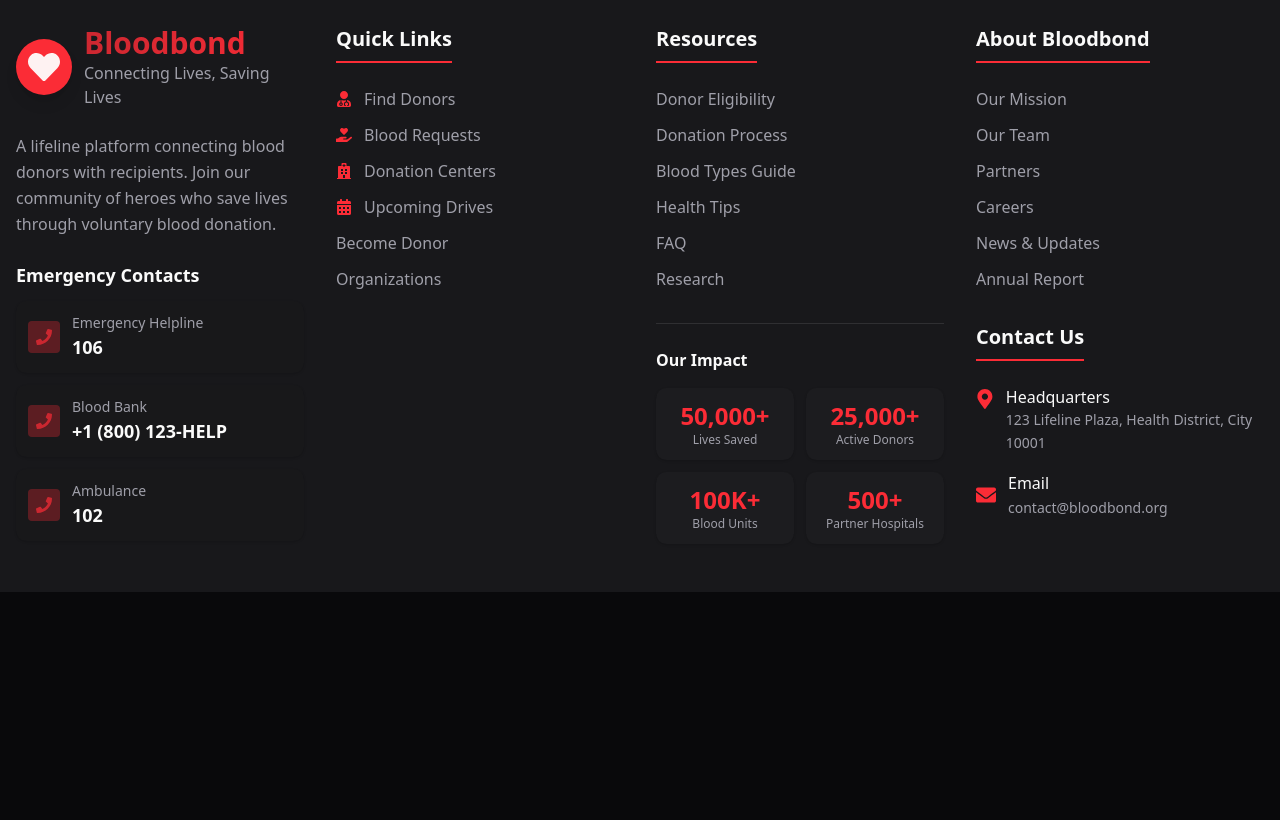
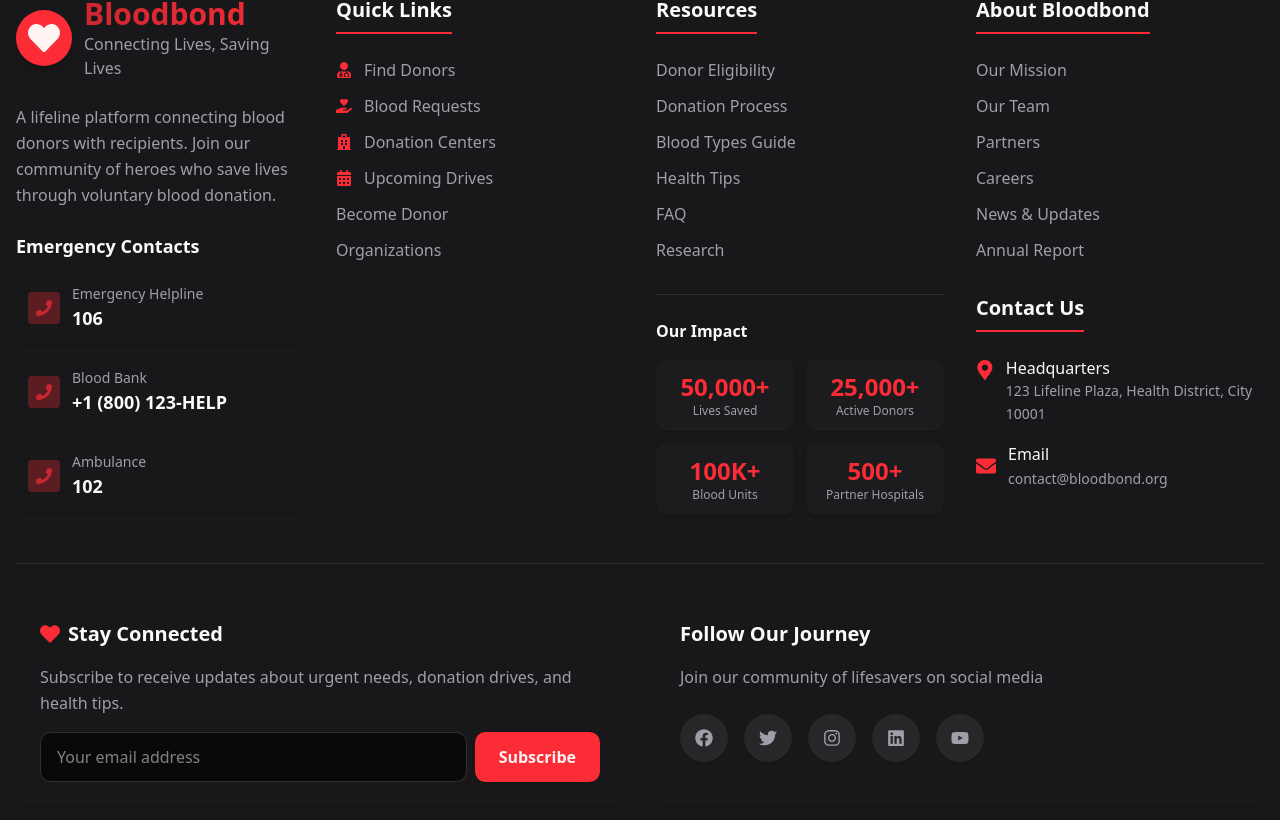
Before and after one commit to rashedulraha/BloodBond-Client, a React (Vite) app: page / in a window 1280 px wide. Shown: the part 208-1028 px from the top of the page. Before the commit the page ends 800 px from the top, so only its background shows below. Built offline with nearby package versions, Linux system fonts and the light colour scheme.

Commit message:
Newsletter & Social

```diff
--- a/src/Page/Shared/Footer/Footer.tsx
+++ b/src/Page/Shared/Footer/Footer.tsx
@@ -334,6 +334,31 @@ const Footer: React.FC<FooterProps> = ({ className = "" }) => {
             </div>
           </div>
         </div>
+        {/* Newsletter & Social */}
+        <div className="mt-12 pt-8 border-t border-border grid grid-cols-1 lg:grid-cols-2 gap-8">
+          <NewsletterSection />
+          <div className="bg-card/50 p-6 rounded-xl shadow-sm">
+            <h3 className="text-xl font-bold mb-4 text-foreground font-sans">
+              Follow Our Journey
+            </h3>
+            <p className="text-muted-foreground mb-6 font-sans leading-relaxed">
+              Join our community of lifesavers on social media
+            </p>
+            <div className="flex gap-4">
+              {socialLinks.map((social) => (
+                <a
+                  key={social.label}
+                  href={social.href}
+                  target="_blank"
+                  rel="noopener noreferrer"
+                  aria-label={social.label}
+                  className={`bg-secondary text-muted-foreground ${social.color} w-12 h-12 rounded-full flex items-center justify-center text-lg transition-all duration-300 transform hover:scale-110 hover:bg-secondary/80 shadow-sm`}>
+                  {social.icon}
+                </a>
+              ))}
+            </div>
+          </div>
+        </div>
       </div>
     </footer>
   );
```
